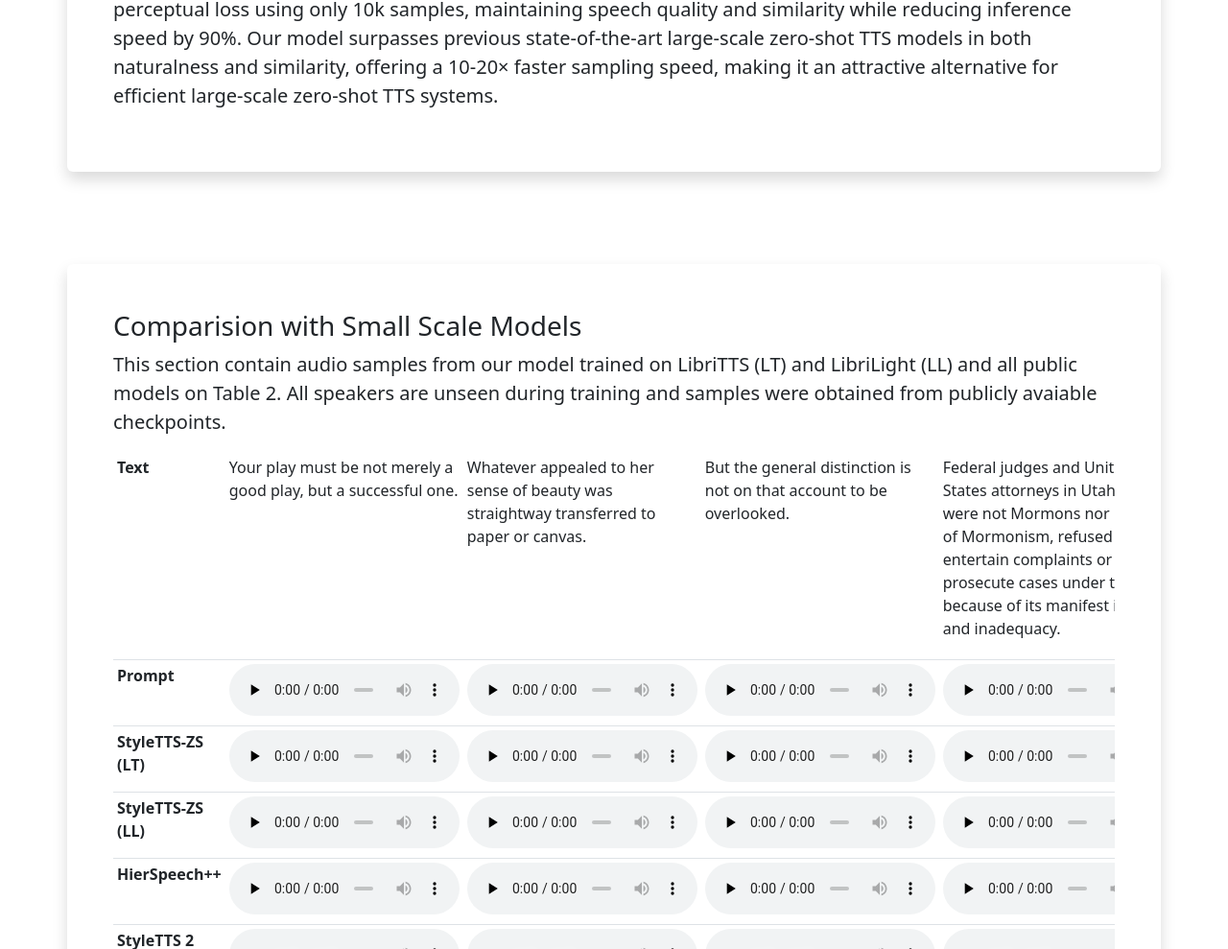
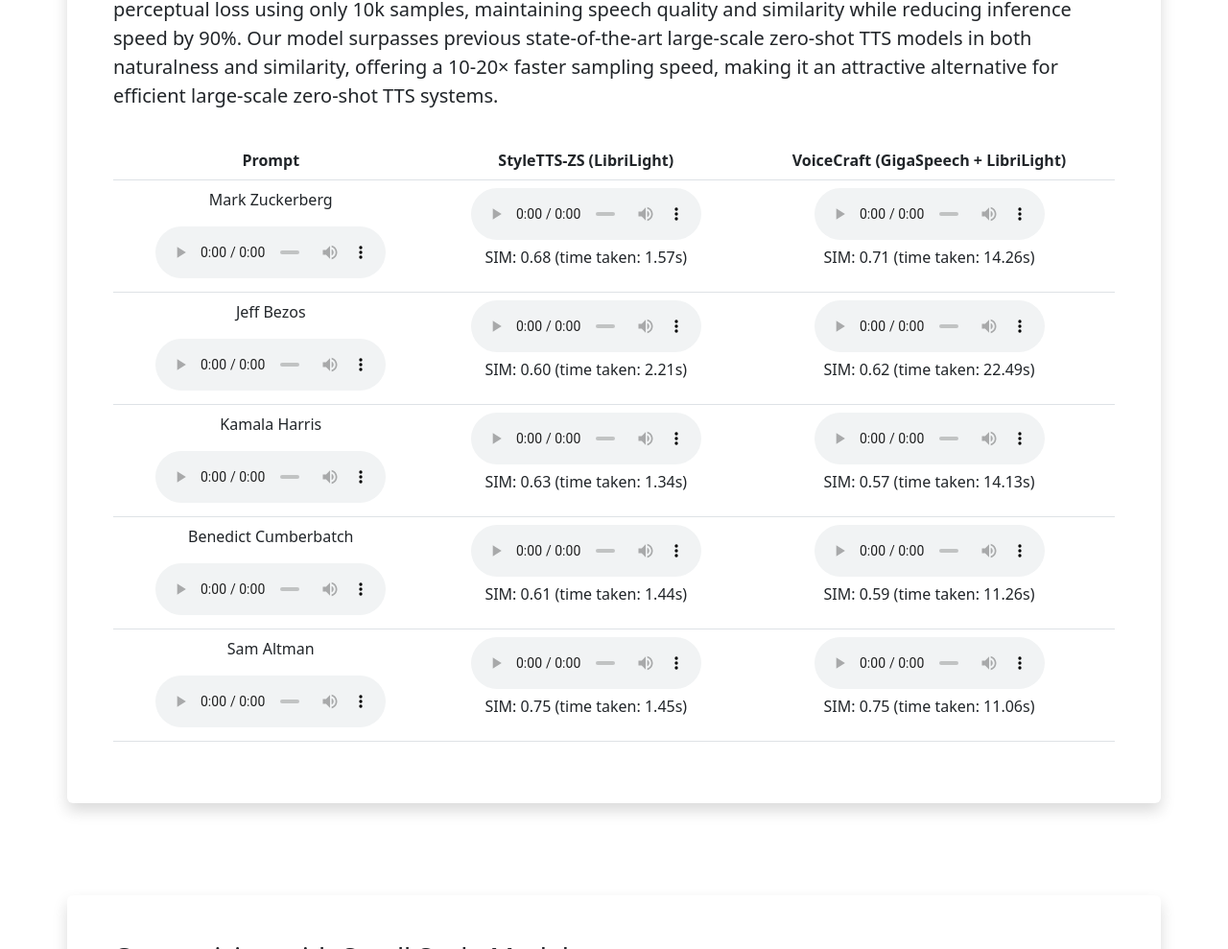
Before and after one commit to styletts-zs/styletts-zs.github.io, a plain HTML site: page demo/index.html in a window 1280 px wide. Shown: the part 551-1540 px from the top of the page at 96% size. Drawn offline with Linux system fonts and the light colour scheme; files whose address does not match are found by name.

Commit message:
Update index.html

```diff
--- a/demo/index.html
+++ b/demo/index.html
@@ -19,6 +19,50 @@
           <p class="lead">
         The rapid development of large-scale text-to-speech (TTS) models has led to significant advancements in modeling diverse speaker prosody and voices. However, these models often face issues such as slow inference speeds, reliance on complex pre-trained neural codec representations, and difficulties in achieving naturalness and high similarity to reference speakers. To address these challenges, this work introduces StyleTTS-ZS, an efficient zero-shot TTS model that leverages distilled time-varying style diffusion to capture diverse speaker identities and prosodies. We propose a novel approach that represents human speech using input text and fixed-length time-varying discrete style codes to capture diverse prosodic variations, trained adversarially with multi-modal discriminators. A diffusion model is then built to sample this time-varying style code for efficient latent diffusion. Using classifier-free guidance, StyleTTS-ZS achieves high similarity to the reference speaker in the style diffusion process. Furthermore, to expedite sampling, the style diffusion model is distilled with perceptual loss using only 10k samples, maintaining speech quality and similarity while reducing inference speed by 90%. Our model surpasses previous state-of-the-art large-scale zero-shot TTS models in both naturalness and similarity, offering a 10-20× faster sampling speed, making it an attractive alternative for efficient large-scale zero-shot TTS systems.
         </p>
+		<div class="table-responsive pt-3" tabindex="0">
+			<table class="table table-hover pt-2">
+				<thead>
+					<tr>
+					<th style="text-align: center">Prompt</th>
+					<th style="text-align: center">StyleTTS-ZS (LibriLight)</th>
+					<th style="text-align: center">VoiceCraft (GigaSpeech + LibriLight)</th>
+					</tr>
+				</thead>
+				<tbody>
+					<tr>
+						<td style="text-align: center"><p style="font-style:bold;">Mark Zuckerberg</p><audio controls="controls" style="width: 240px;"><source src="../samples/abstract/prompt/1.wav">Your browser does not support the audio element.</audio></td>
+						<td style="text-align: center"><audio controls="controls" style="width: 240px;"><source src="../samples/abstract/styletts/1.wav">Your browser does not support the audio element.</audio><p>SIM: 0.68 (time taken: 1.57s)</p></td>
+						<td style="text-align: center"><audio controls="controls" style="width: 240px;"><source src="../samples/abstract/voicecraft/1.wav">Your browser does not support the audio element.</audio><p>SIM: 0.71 (time taken: 14.26s)</p></td>
+					</tr>
+
+					<tr>
+						<td style="text-align: center"><p style="font-style:bold;">Jeff Bezos</p><audio controls="controls" style="width: 240px;"><source src="../samples/abstract/prompt/2.wav">Your browser does not support the audio element.</audio></td>
+						<td style="text-align: center"><audio controls="controls" style="width: 240px;"><source src="../samples/abstract/styletts/2.wav">Your browser does not support the audio element.</audio><p>SIM: 0.60 (time taken: 2.21s)</p></td>
+						<td style="text-align: center"><audio controls="controls" style="width: 240px;"><source src="../samples/abstract/voicecraft/2.wav">Your browser does not support the audio element.</audio><p>SIM: 0.62 (time taken: 22.49s)</p></td>
+					</tr>
+
+					<tr>
+						<td style="text-align: center"><p style="font-style:bold;">Kamala Harris</p><audio controls="controls" style="width: 240px;"><source src="../samples/abstract/prompt/3.wav">Your browser does not support the audio element.</audio></td>
+						<td style="text-align: center"><audio controls="controls" style="width: 240px;"><source src="../samples/abstract/styletts/3.wav">Your browser does not support the audio element.</audio><p>SIM: 0.63 (time taken: 1.34s)</p></td>
+						<td style="text-align: center"><audio controls="controls" style="width: 240px;"><source src="../samples/abstract/voicecraft/3.wav">Your browser does not support the audio element.</audio><p>SIM: 0.57 (time taken: 14.13s)</p></td>
+					</tr>
+
+					<tr>
+						<td style="text-align: center"><p style="font-style:bold;">Benedict Cumberbatch</p><audio controls="controls" style="width: 240px;"><source src="../samples/abstract/prompt/4.wav">Your browser does not support the audio element.</audio></td>
+						<td style="text-align: center"><audio controls="controls" style="width: 240px;"><source src="../samples/abstract/styletts/4.wav">Your browser does not support the audio element.</audio><p>SIM: 0.61 (time taken: 1.44s)</p></td>
+						<td style="text-align: center"><audio controls="controls" style="width: 240px;"><source src="../samples/abstract/voicecraft/4.wav">Your browser does not support the audio element.</audio><p>SIM: 0.59 (time taken: 11.26s)</p></td>
+					</tr>
+
+					<tr>
+						<td style="text-align: center"><p style="font-style:bold;">Sam Altman</p><audio controls="controls" style="width: 240px;"><source src="../samples/abstract/prompt/5.wav">Your browser does not support the audio element.</audio></td>
+						<td style="text-align: center"><audio controls="controls" style="width: 240px;"><source src="../samples/abstract/styletts/5.wav">Your browser does not support the audio element.</audio><p>SIM: 0.75 (time taken: 1.45s)</p></td>
+						<td style="text-align: center"><audio controls="controls" style="width: 240px;"><source src="../samples/abstract/voicecraft/5.wav">Your browser does not support the audio element.</audio><p>SIM: 0.75 (time taken: 11.06s)</p></td>
+					</tr>
+
+					</tr>
+				</tbody>
+			</table>
+			</div>
         </div>
         <div class="container pt-5 mt-5 shadow p-5 mb-5 bg-white rounded">
           <h3>Comparision with Small Scale Models</h3>
```
